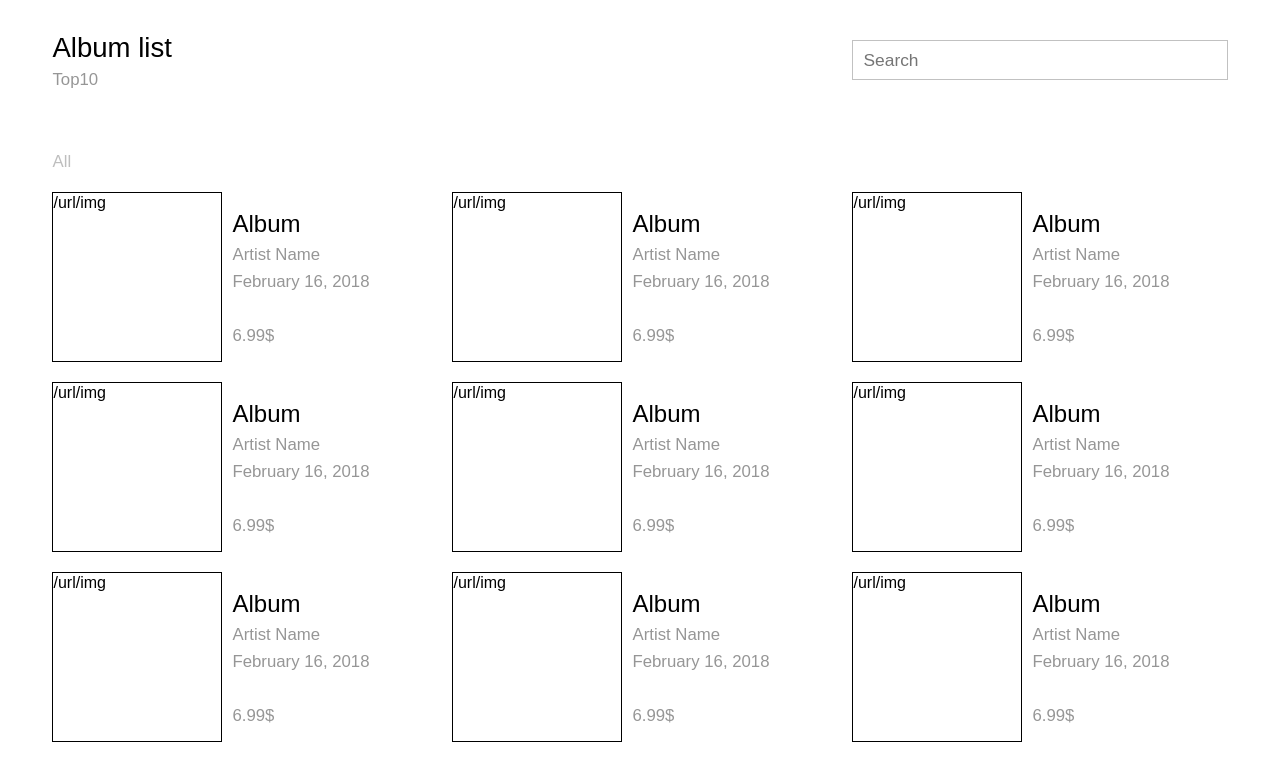
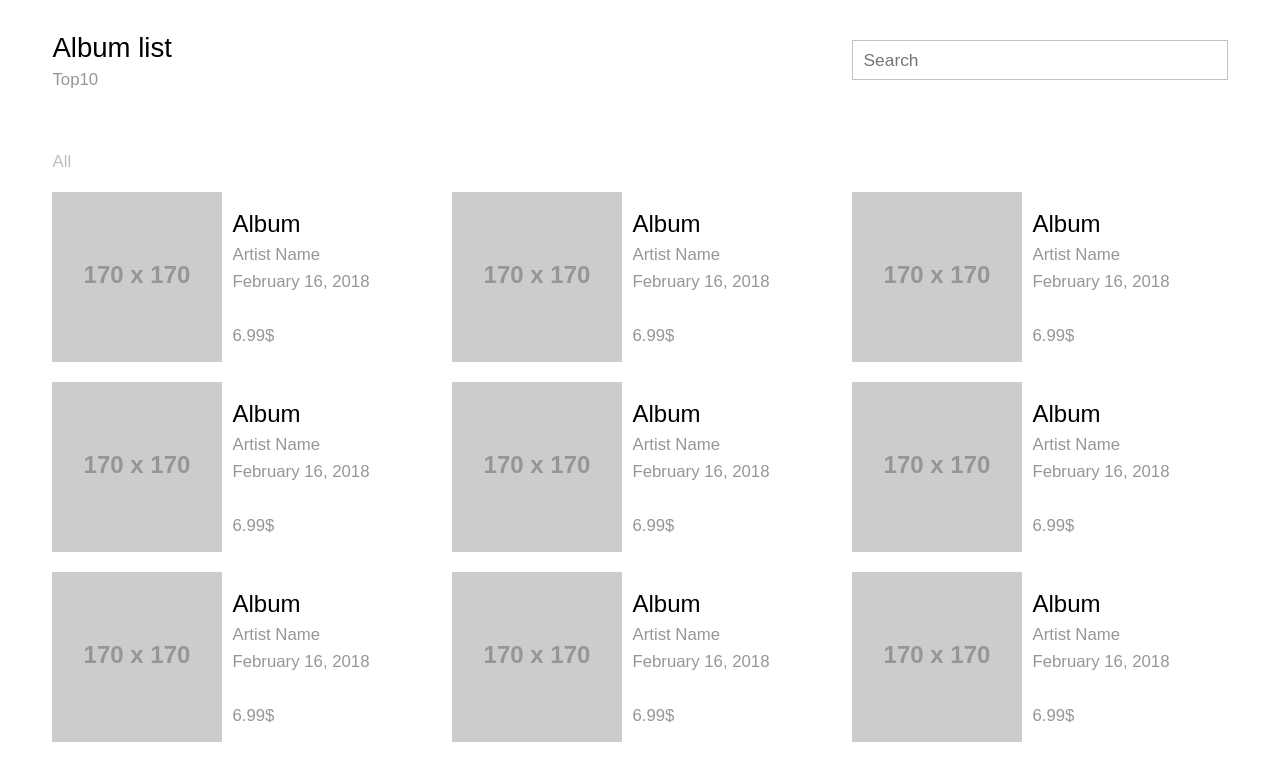
Before and after one commit to ispoljari/itunes-album-list, a React (Create React App) app: page / in a window 1280 px wide. Shown: the top 761 px of the page. Built offline with nearby package versions, Linux system fonts and the light colour scheme.

Commit message:
Add placeholder img and style the img

```diff
--- a/src/components/Albums/Albums.js
+++ b/src/components/Albums/Albums.js
@@ -3,6 +3,7 @@ import uuidv4 from 'uuid/v4';
 
 import { Column, Box } from '../../layout';
 import { P } from '../../common';
+import { Img } from './Albums.styled';
 
 const postTemplate = album => (
   <Column
@@ -17,9 +18,10 @@ const postTemplate = album => (
       <Box
         width="170px"
         height="170px"
-        border="1px solid black"
+        maxWidth={{xs:"110px"}}
+        maxHeight={{xs:"110px"}}
       >
-        {album.imgSrc}
+        <Img src={album.imgSrc} alt="placeholder"/>
       </Box>
       <Box
         pl="10px"
@@ -55,7 +57,7 @@ class Albums extends Component {
     let results = [];
     let template = {
       name: 'Album',
-      imgSrc: '/url/img',
+      imgSrc: 'https://via.placeholder.com/170',
       artist: "Artist Name",
       released: 'February 16, 2018',
       price: '6.99$'
--- /dev/null
+++ b/src/components/Albums/Albums.styled.js
@@ -0,0 +1,6 @@
+import styled from 'styled-components';
+
+export const Img = styled.img`
+  height: 100%;
+  width: 100%;
+`;
```
